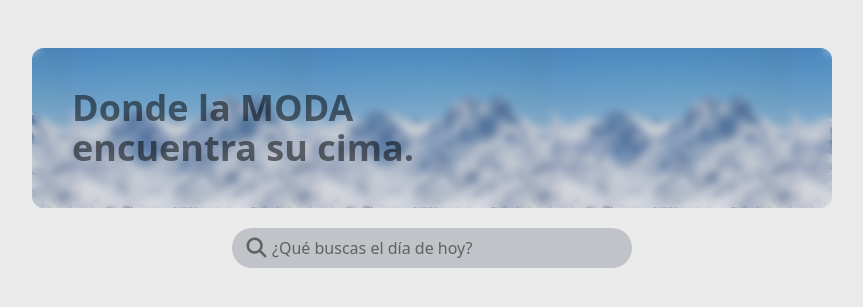
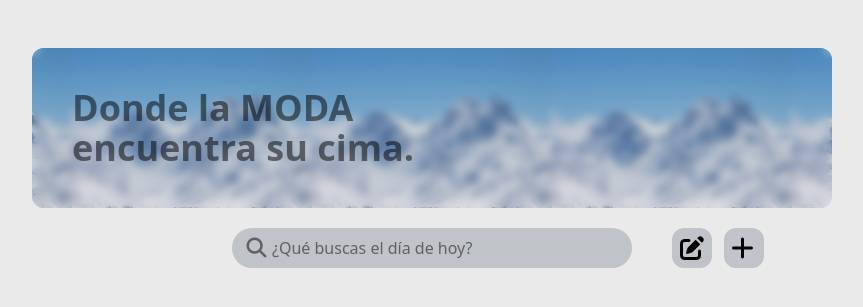
Before and after one commit to Jawkzie/tailwind-practice, a PHP site: page / in a window 1280 px wide. Shown: the part 72-379 px from the top of the page, without its empty margins (208-1071 px from the left). Run offline with PHP 8.4, Linux system fonts and the light colour scheme; data that the repository does not hold is empty; some libraries are stand-ins or nearby versions.

Commit message:
cambios necesarios

```diff
--- a/index.php
+++ b/index.php
@@ -48,14 +48,29 @@ $query = mysqli_query($con, $sql);
             <div class="relative w-100 m-auto flex items-center">
                 <i class="fa-solid fa-magnifying-glass absolute left-3 bottom-2.01 text-xl text-black/50"></i>
                 <input type="text" placeholder="¿Qué buscas el día de hoy?" class="bg-slate-800/20 m-auto rounded-4xl w-100 h-10 pl-10 focus:outline-none outline-none focus:border-r-3 focus:border-slate-600 focus:border-b-3">
+                <div class="bg-slate-800/20 absolute -right-20 w-10 h-10 rounded-xl"> <!-- TODO: OCULTARLO PARA SOLO ADMINS!-->
+                    <a href="admin.php">
+                        <i class="fa-solid fa-pen-to-square text-2xl p-2"></i>
+                    </a>
+                </div>
+                <div class="bg-slate-800/20 absolute -right-33 w-10 h-10 rounded-xl">
+                    <a href="admin.php">
+                        <i class="fa-solid fa-plus text-2xl p-2"></i>
+                    </a>
+                </div>
             </div>
         </div>
 
 <div class="max-w-7xl mx-auto px-4">
 <div class="grid grid-cols-1 sm:grid-cols-2 md:grid-cols-4 gap-6 px-4 m-auto">
   <?php while($row = mysqli_fetch_array($query)): ?>
-    <div class="card flex flex-col bg-neutral-100 shadow-sm mt-10 p-5 rounded min-h-[280px]">
+    <div class="card flex flex-col bg-neutral-100 shadow-sm mt-10 p-5 rounded min-h-[280px] relative">
       <div>
+
+        <div class="absolute bg-black w-10 h-10 right-5 rounded-xl">
+            <i class="fa-solid fa-eye text-indigo-50 text-2xl p-1.5"></i>
+        </div>
+
         <p class="font-bold text-lg mb-1">
           <?= $row['name'] ?>
         </p>
```
Also changed, not shown: admin.php (added, +25 -0 lines), crud.php (deleted, +0 -24 lines).
